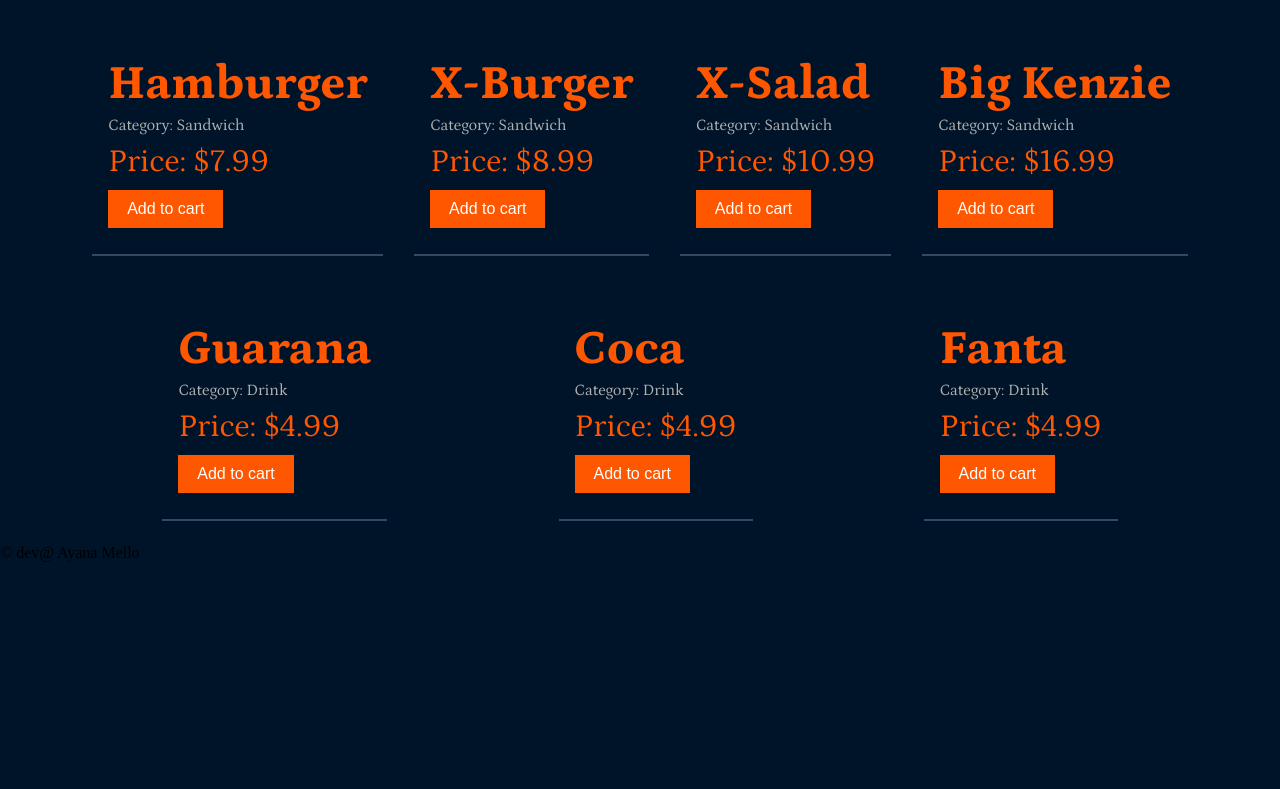
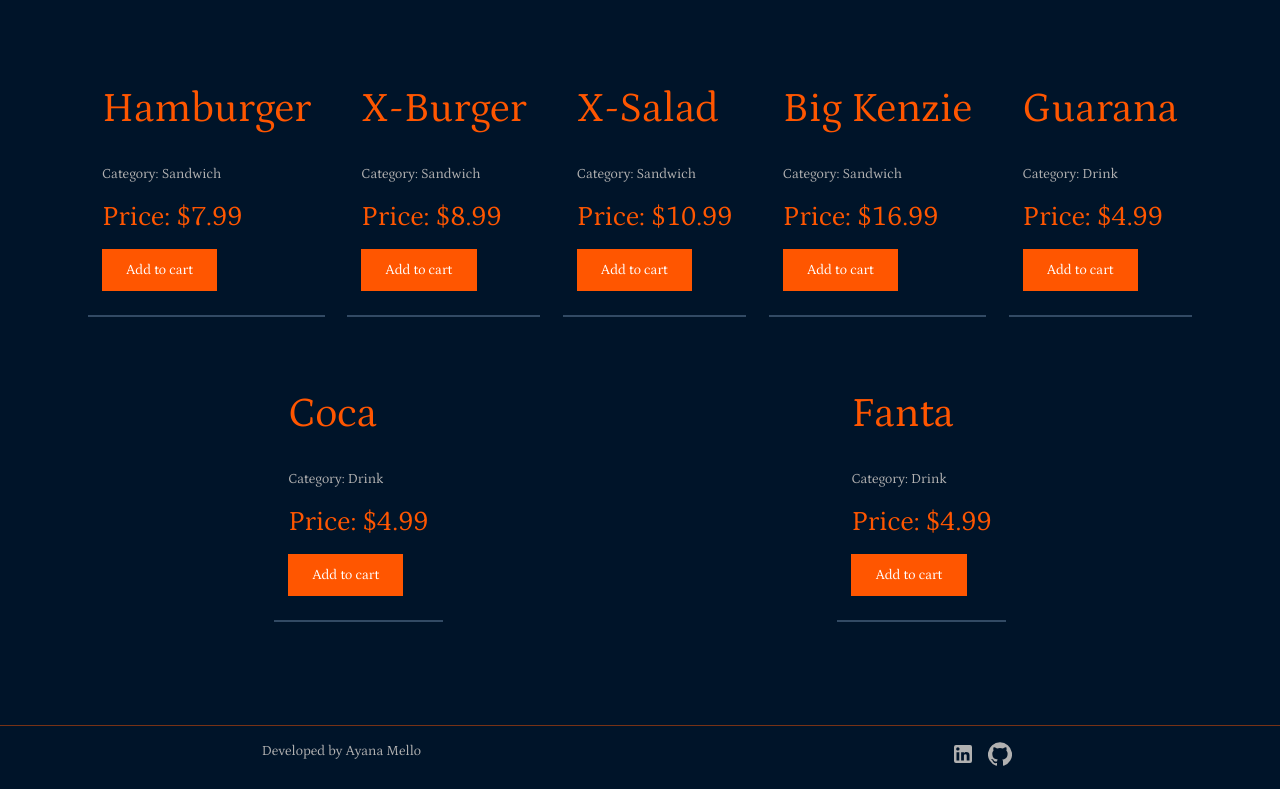
Before and after one commit to ayamello/kenzie-burger, a React (Create React App) app: page / in a window 1280 px wide. Shown: the part 898-1687 px from the top of the page. Before the commit the page ends 1460 px from the top, so only its background shows below. Built offline with nearby package versions, Linux system fonts and the light colour scheme.

Commit message:
Add style footer

```diff
--- /dev/null
+++ b/config-overrides.js
@@ -0,0 +1,7 @@
+/* config-overrides.js */
+const { useBabelRc, override } = require('customize-cra')
+
+module.exports = override(
+  // eslint-disable-next-line react-hooks/rules-of-hooks
+  useBabelRc()
+)
--- a/src/App.css
+++ b/src/App.css
@@ -88,3 +88,18 @@
         .Tools .SearchBar button:hover {
             cursor: pointer;
         }
+
+footer {
+    height: 8vh;
+    margin-top: 10vh;
+    display: flex;
+    justify-content: space-around;
+    align-items: center;
+    font-family: 'Petrona';
+    color: #B1B1B1;
+    border-top: 1px solid #ff550077;
+}
+    footer .DevSocial a {
+        color: #B1B1B1;
+        margin: 0 0.5vw;
+    }
--- a/src/App.js
+++ b/src/App.js
@@ -1,7 +1,6 @@
 import { useState } from 'react';
 import './App.css';
-import SearchIcon from '@material-ui/icons/Search';
-import ShoppingCartIcon from '@material-ui/icons/ShoppingCart';
+import { Search, ShoppingCart, LinkedIn, GitHub } from '@material-ui/icons';
 import MenuContainer from './components/MenuContainer';
 
 function App() {
@@ -56,7 +55,7 @@
 
             <div className="Tools">
                 <button className="BtnCart" type="button" onClick={showCart}>
-                    <ShoppingCartIcon style={{ fontSize: 35 }} />
+                    <ShoppingCart style={{ fontSize: 35 }} />
                 </button>
 
                 <div className="SearchBar">
@@ -64,14 +63,18 @@
                         value={textInput}
                         onChange={(e) => setTextInput(e.target.value)} />
 
-                    <button type="button" onClick={() => showProducts(textInput)}><SearchIcon/></button>
+                    <button type="button" onClick={() => showProducts(textInput)}><Search/></button>
                 </div>
             </div>
 
             <MenuContainer products={products} handleClick={handleClick} />
 
             <footer>
-                <span>&copy; dev@ Ayana Mello</span>
+                <p>Developed by Ayana Mello</p>
+                <div className="DevSocial">
+                    <a href="https://www.linkedin.com/in/ayana-mello/"><LinkedIn/></a>
+                    <a href="https://github.com/ayanamello"><GitHub/></a>
+                </div>
             </footer>
         </div>
     );
```
Also changed, not shown: package.json (+6 -1 lines), .babelrc.js (added), 1 other file (tests, documents, lock files or other folders).
